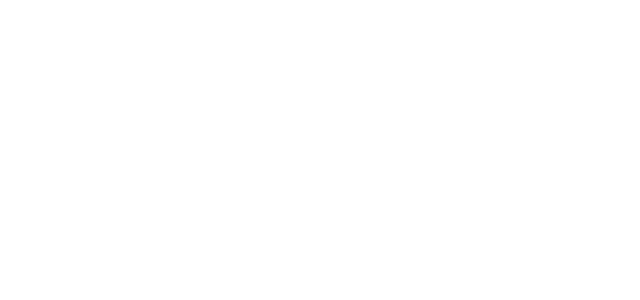
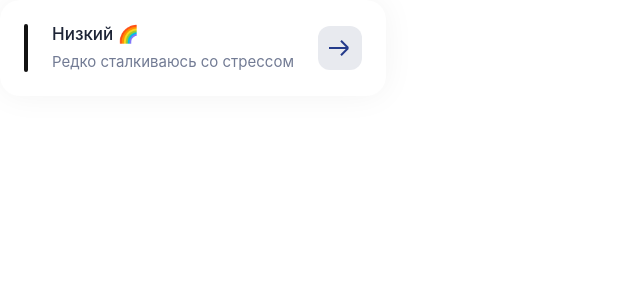
Before and after one commit to VityaSchel/mental-health-quiz, a Next.js app: page / in a window 1280 px wide. Shown: the top 300 px of the page, without its empty margins (0-640 px from the left). Built offline with nearby package versions, Linux system fonts and the light colour scheme.

Commit message:
CardButton UI component

```diff
--- a/next.config.js
+++ b/next.config.js
@@ -1,6 +1,17 @@
 /** @type {import('next').NextConfig} */
 const nextConfig = {
   reactStrictMode: true,
+  webpack(config) {
+    config.module.rules.push(
+      {
+        test: /\.svg$/i,
+        issuer: /\.[jt]sx?$/,
+        resourceQuery: { not: /url/ },
+        use: ['@svgr/webpack'],
+      },
+    )
+    return config
+  },
   eslint: {
     ignoreDuringBuilds: true
   },
--- a/package.json
+++ b/package.json
@@ -22,6 +22,7 @@
     "typescript": "5.0.4"
   },
   "devDependencies": {
+    "@svgr/webpack": "^7.0.0",
     "@typescript-eslint/eslint-plugin": "^5.58.0",
     "@typescript-eslint/parser": "^5.58.0",
     "eslint": "^8.38.0",
--- a/src/pages/index.tsx
+++ b/src/pages/index.tsx
@@ -1,11 +1,16 @@
 import Head from 'next/head'
 import Image from 'next/image'
 import styles from '@/styles/Home.module.css'
+import CardButton from '@/shared/ui/card-button'
 
 export default function Home() {
   return (
     <>
-
+      <CardButton
+        color='rgba(58, 223, 95, 1)'
+        title='Низкий 🌈'
+        caption='Редко сталкиваюсь со стрессом'
+      />
     </>
   )
 }
--- /dev/null
+++ b/src/shared/styles/variables.scss
@@ -0,0 +1,2 @@
+$primary-color: #1D2436;
+$secondary-color: rgba(114, 123, 148, 1);
--- a/src/shared/ui/card-button/index.tsx
+++ b/src/shared/ui/card-button/index.tsx
@@ -1,20 +1,21 @@
 import styles from './styles.module.scss'
 import RightArrowIcon from '@/assets/icons/right-arrow.svg'
 
-export default function CardButton({ title, caption }: {
+export default function CardButton({ title, caption, ...props }: {
   title: string
   caption: string
-}) {
+} & React.DetailedHTMLProps<React.ButtonHTMLAttributes<HTMLButtonElement>, HTMLButtonElement>) {
   return (
     <button
       className={styles.card}
+      {...props}
     >
-      <span />
-      <div className={styles.info}>
+      <span className={styles.indicator} />
+      <div className={styles.content}>
         <span className={styles.title}>{title}</span>
         <span className={styles.caption}>{caption}</span>
       </div>
-      <div>
+      <div className={styles.arrow}>
         <RightArrowIcon />
       </div>
     </button>
--- a/src/shared/ui/card-button/styles.module.scss
+++ b/src/shared/ui/card-button/styles.module.scss
@@ -1,11 +1,64 @@
+@use '@/shared/styles/variables.scss' as variables;
+
 .card {
   display: flex;
   flex-direction: row;
   align-items: center;
   padding: 24px;
   gap: 24px;
-
+  border: 0;
   background: #FFFFFF;
   box-shadow: 0px 0px 32px rgba(0, 0, 0, 0.05);
   border-radius: 20px;
+  font-family: 'Inter';
+
+  &:not([disabled]) {
+    cursor: pointer;
+  }
+
+  .indicator {
+    display: block;
+    background-color: #121212;
+    width: 4px;
+    align-self: stretch;
+    border-radius: 99px;
+  }
+
+  .content {
+    display: flex;
+    flex-direction: column;
+    justify-content: center;
+    align-items: flex-start;
+    padding: 0px;
+    gap: 8px;
+
+    .title {
+      font-weight: 500;
+      font-size: 17px;
+      line-height: 120%;
+      color: variables.$primary-color;
+    }
+
+     .caption {
+      font-weight: 400;
+      font-size: 15px;
+      line-height: 130%;
+      color: variables.$secondary-color;
+    }
+  }
+
+  .arrow {
+    display: flex;
+    flex-direction: row;
+    justify-content: center;
+    align-items: center;
+    padding: 10px;
+    gap: 10px;
+
+    width: 44px;
+    height: 44px;
+
+    background: rgba(32, 51, 98, 0.1);
+    border-radius: 12px;
+  }
 }
```
Also changed, not shown: 1 other file (tests, documents, lock files or other folders).
